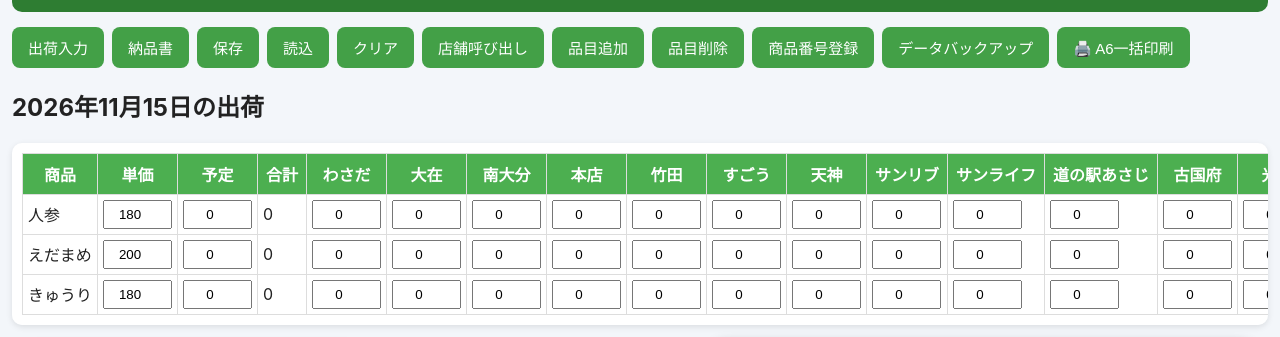
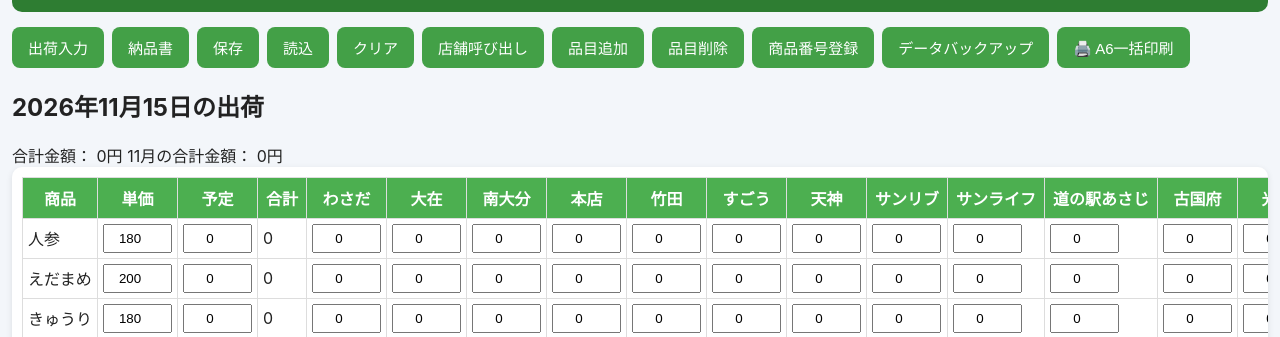
Before and after one commit to nekozume1045-boop/shukka-system, a plain HTML site: page ver2_backup_before_sort.html in a window 1280 px wide. Shown: the part 138-475 px from the top of the page. Drawn offline with Linux system fonts and the light colour scheme.

Commit message:
Update ver2_backup_before_sort.html

```diff
--- a/ver2_backup_before_sort.html
+++ b/ver2_backup_before_sort.html
@@ -835,7 +835,19 @@ GitHub Pages版
 <h2 id="shippingDateTitle">
 今日の出荷
 </h2>
-
+<div id="shippingAmountSummary">
+
+  <span>
+    合計金額：
+    <span id="selectedDayAmount">0</span>円
+  </span>
+
+  <span>
+    <span id="selectedMonthLabel">11月</span>の合計金額：
+    <span id="selectedMonthAmount">0</span>円
+  </span>
+
+</div>
 <div class="tableWrap">
 
 <table id="shippingTable">
```
